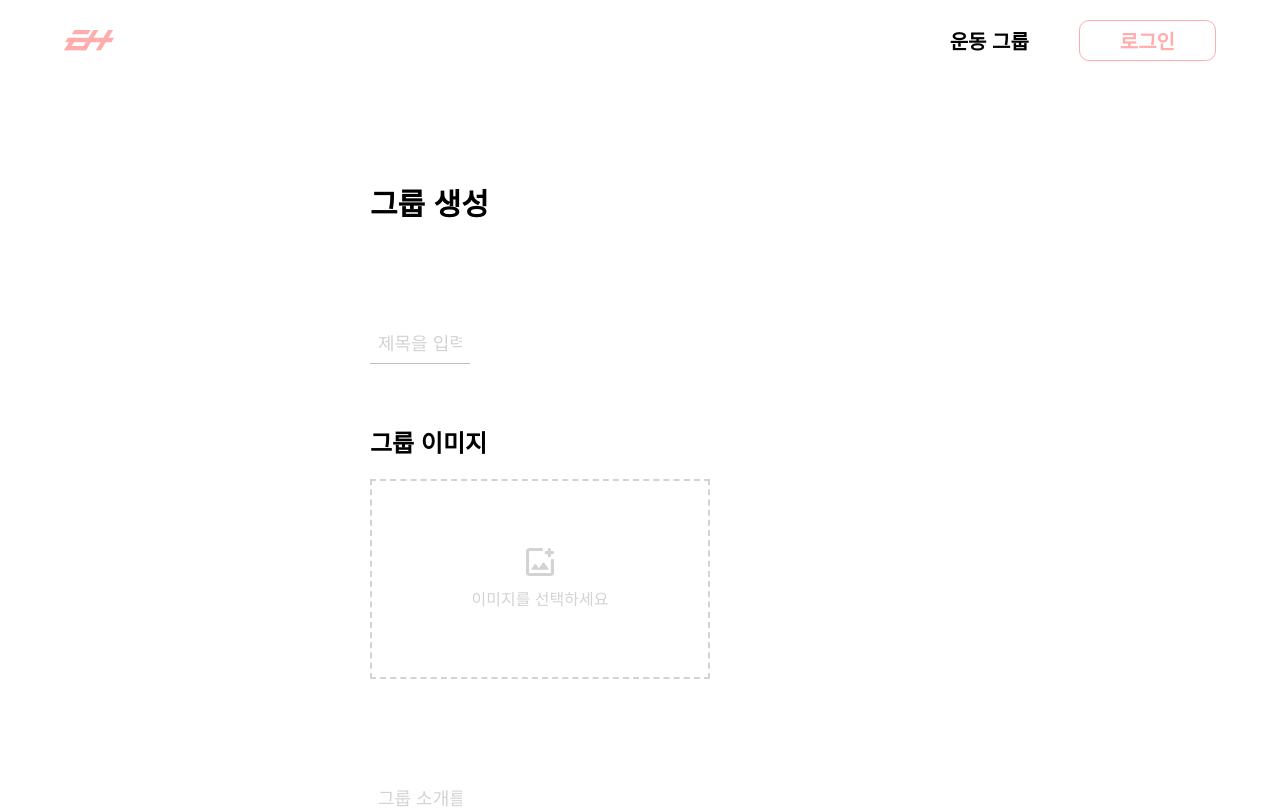
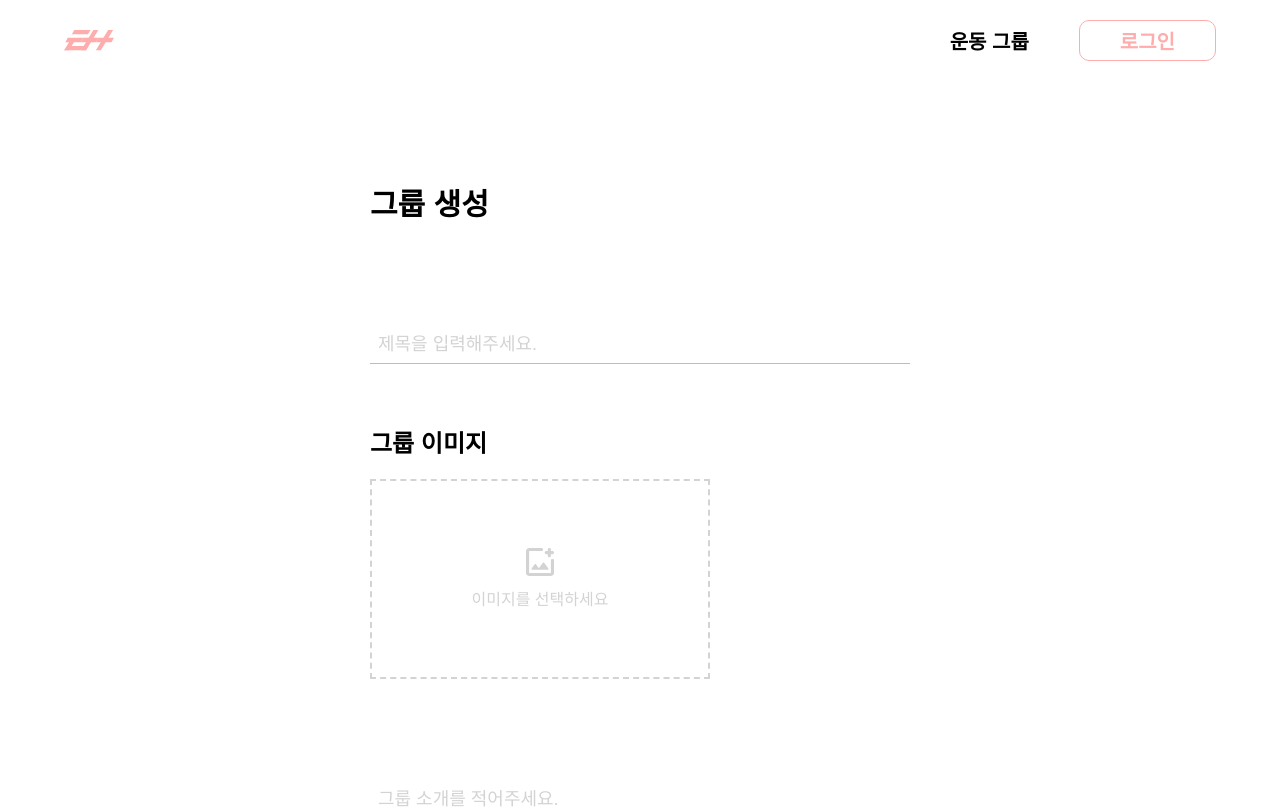
Before and after one commit to DSM-EH/EH-front, a Next.js app: page /group/create in a window 1280 px wide. Shown: the top 809 px of the page. Built offline with nearby package versions, Linux system fonts and the light colour scheme; a web font is replaced by a local one.

Commit message:
fix: px to %

```diff
--- a/components/common/textfield/index.tsx
+++ b/components/common/textfield/index.tsx
@@ -45,7 +45,7 @@ export default TextField;
 
 const _Wrapper = styled.div<{ width?: number; height?: number }>`
   ${({ width = 554, height = 40 }) => css`
-    width: ${width <= 100 ? `${width}px` : `${width}px`};
+    width: ${width <= 100 ? `${width}%` : `${width}px`};
     height: ${height <= 100 ? `${height}px` : `${height}px`};
   `}
 `;
```
